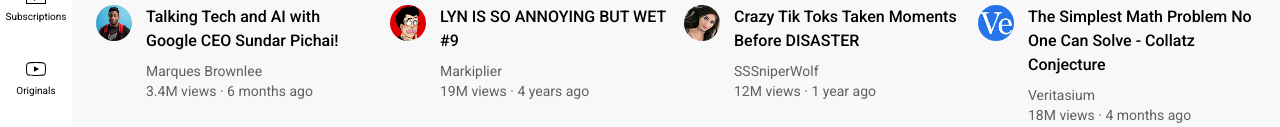
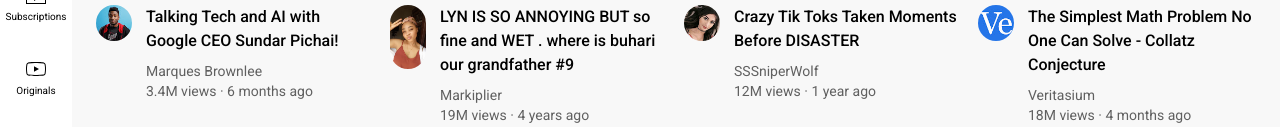
Before and after one commit to 7ucky7vn/777, a plain HTML site: page index.html in a window 1280 px wide. Shown: the part 243-370 px from the top of the page. Drawn offline with Linux system fonts and the light colour scheme.

Commit message:
Update index.html

```diff
--- a/index.html
+++ b/index.html
@@ -107,11 +107,12 @@
           </div>
           <div class="video-info-grid">
             <div class="channel-picture">
-              <img class="profile-picture" src="channel-pictures/channel-2.jpeg">
+              <img class="profile-picture" src="channel-pictures/IMG-20230330-WA0014.jpg">
             </div>
             <div class="video-info">
               <p class="video-title">
-                LYN IS SO ANNOYING BUT WET #9
+                LYN IS SO ANNOYING BUT so fine and WET .
+                where is buhari our grandfather #9
               </p>
               <p class="video-author">
                 Markiplier
```
